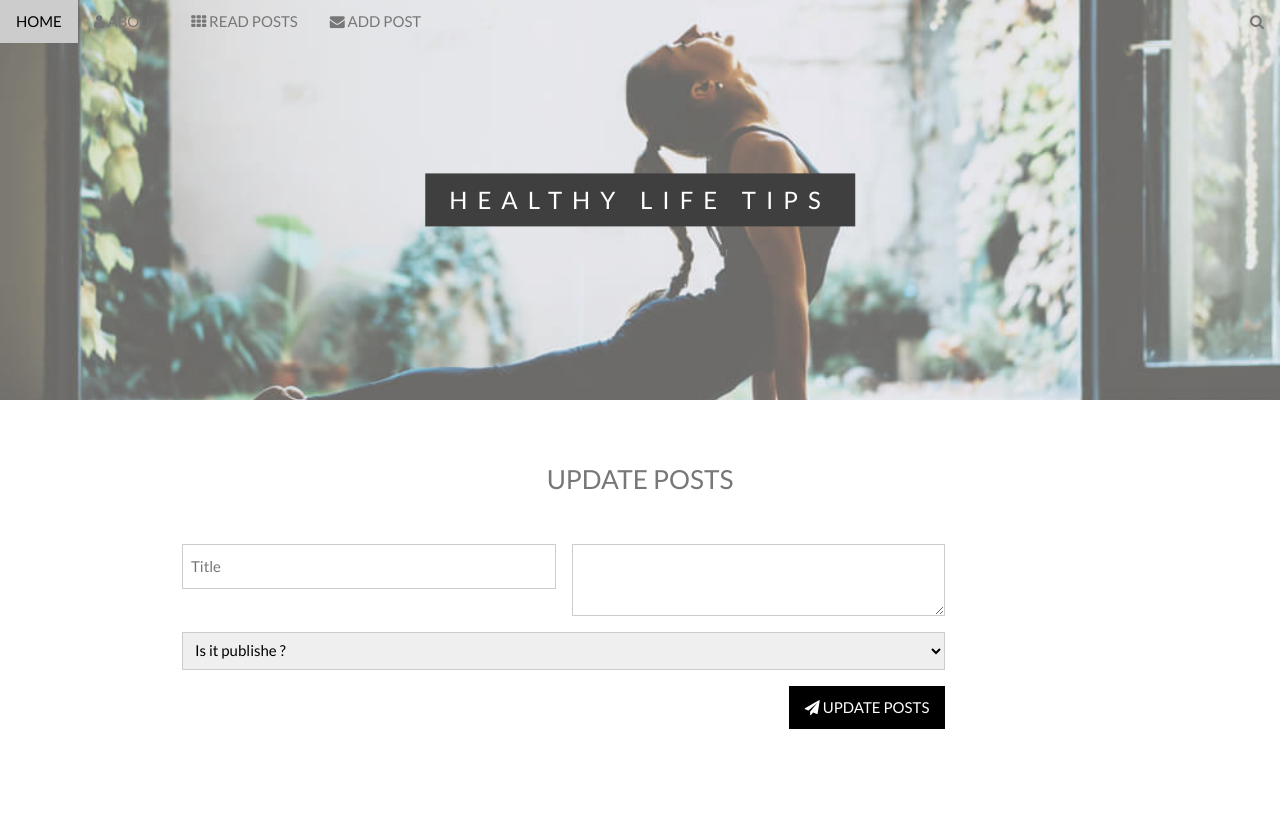
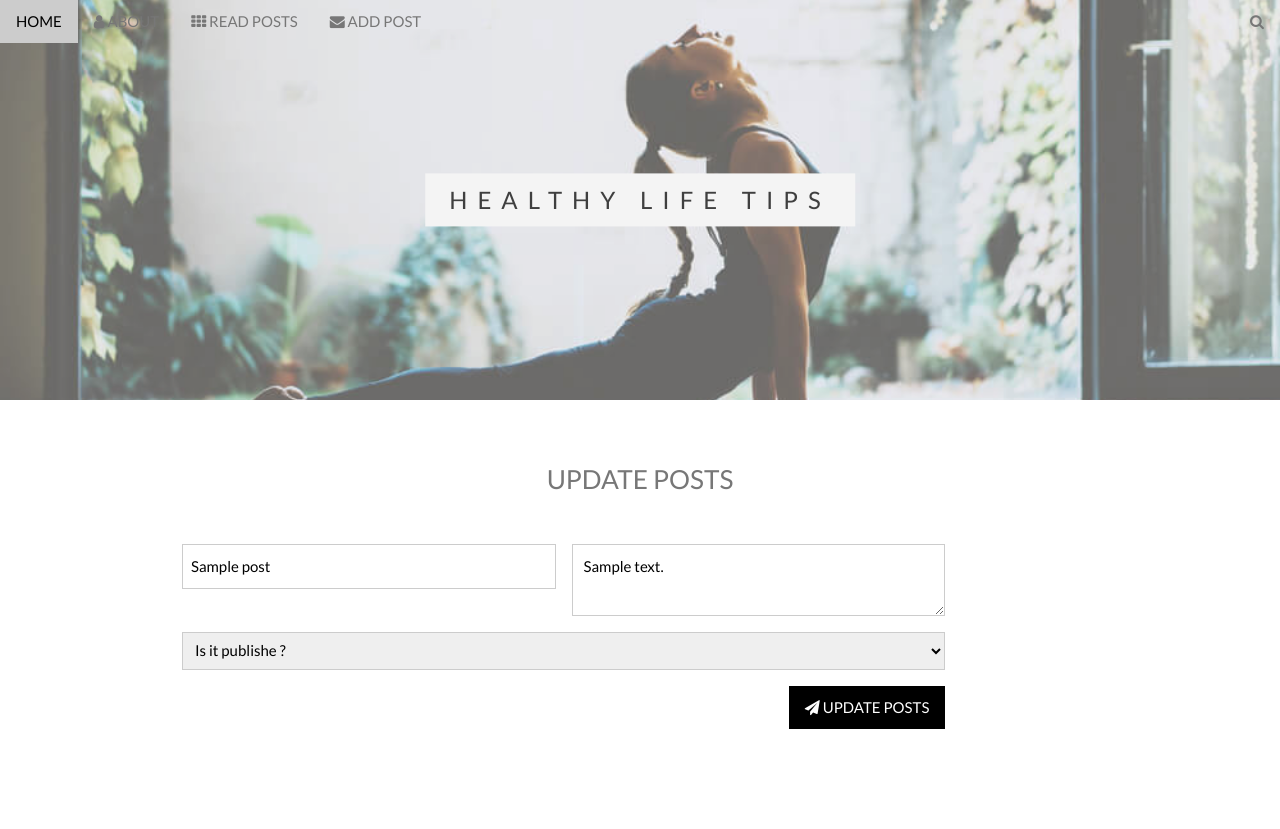
Before and after one commit to TUWAIQ-PYTHON-5/LAB_ORM_2, a Django app: page /update/1/ in a window 1280 px wide. Shown: the top 829 px of the page. Run offline with Django 4.2, Linux system fonts and the light colour scheme; tables that the repository leaves empty hold one stand-in row (values such as "Sample post").

Commit message:
done the detail and update

```diff
--- a/Blog/main/templates/main/home.html
+++ b/Blog/main/templates/main/home.html
@@ -32,7 +32,7 @@ body, html {
 
 .bgimg-2 {
   background-image: url("{% static 'images/posts1.jpg' %}");
-  min-height: 400px;
+  min-height: 100%;
 }
 
 
@@ -55,19 +55,20 @@ body, html {
     <a class="w3-bar-item w3-button w3-hover-black w3-hide-medium w3-hide-large w3-right" href="javascript:void(0);" onclick="toggleFunction()" title="Toggle Navigation Menu">
       <i class="fa fa-bars"></i>
     </a>
-    <a href="#home" class="w3-bar-item w3-button">HOME</a>
-    <a href="#about" class="w3-bar-item w3-button w3-hide-small"><i class="fa fa-user"></i> ABOUT</a>
-    <a href="#Posts" class="w3-bar-item w3-button w3-hide-small"><i class="fa fa-th"></i> READ POSTS </a>
-    <a href="#Addpost" class="w3-bar-item w3-button w3-hide-small"><i class="fa fa-envelope"></i> ADD POST </a>
-    <a href="#" class="w3-bar-item w3-button w3-hide-small w3-right w3-hover-red">
+    <a href="{% url 'main:home_page' %}#home" class="w3-bar-item w3-button">HOME</a>
+    <a href="{% url 'main:home_page' %}#about" class="w3-bar-item w3-button w3-hide-small"><i class="fa fa-user"></i> ABOUT</a>
+    <a href="{% url 'main:home_page' %}#posts" class="w3-bar-item w3-button w3-hide-small"><i class="fa fa-th"></i> READ POSTS </a>
+    <a href="{% url 'main:home_page' %}#addpost" class="w3-bar-item w3-button w3-hide-small"><i class="fa fa-envelope"></i> ADD POST </a>
+    <form action="" method="get">
+      <a href="#" class="w3-bar-item w3-button w3-hide-small w3-right w3-hover-red">
       <i class="fa fa-search"></i>
     </a>
   </div>
 
   <div id="navDemo" class="w3-bar-block w3-white w3-hide w3-hide-large w3-hide-medium">
     <a href="#about" class="w3-bar-item w3-button" onclick="toggleFunction()">ABOUT</a>
-    <a href="#Posts" class="w3-bar-item w3-button" onclick="toggleFunction()"> READ POSTS</a>
-    <a href="#Addpost" class="w3-bar-item w3-button" onclick="toggleFunction()">ADD POSTS </a>
+    <a href="#posts" class="w3-bar-item w3-button" onclick="toggleFunction()"> READ POSTS</a>
+    <a href="#pddpost" class="w3-bar-item w3-button" onclick="toggleFunction()">ADD POSTS </a>
     <a href="#" class="w3-bar-item w3-button">SEARCH</a>
   </div>
 </div>
@@ -75,52 +76,52 @@ body, html {
 <!-- First Logo  -->
 <div class="bgimg-1 w3-display-container w3-opacity-min" id="home">
   <div class="w3-display-middle" style="white-space:nowrap;">
-    <span class="w3-center w3-padding-large w3-black w3-xlarge w3-wide w3-animate-opacity">HEALTHY <span class="w3-hide-small">LIFE</span> TIPS </span>
+    <span class="w3-center w3-padding-large w3-light-grey w3-xlarge w3-wide w3-animate-opacity">HEALTHY <span class="w3-hide-small">LIFE</span> TIPS </span>
   </div>
 </div>
 {% block content %}
 <!--  (About Section) -->
-<div class="w3-co
-ntent w3-container w3-padding-64" id="about">
+<div class="w3-content w3-container w3-padding-64" id="about">
   <h3 class="w3-center">ABOUT ME</h3>
   <p class="w3-center"><em> Healthy LifeStyle </em></p>
   <p> Our favorite health blogs that help empower people to find customized, targeted ways to nourish bodies and minds, just like we do.
-    If you're looking for inspiration on how to cook healthy meals, get in the best shape of your life, and improve your mental well being, these are the blogs you need to be reading. You can also share with us your healthy lifestyle</p>
+    If you're looking for inspiration on how to cook healthy meals, get in the best shape of your life, and improve your mental well being,
+    these are the blogs you need to be reading. You can also share with us your healthy lifestyle</p>
 
 
 
 <!-- Second  Image  -->
 <div class="bgimg-2 w3-display-container w3-opacity-min w3-padding-large">
   <div class="w3-display-middle">
-    <span class="w3-center w3-padding-large w3-black w3-xlarge w3-wide w3-animate-opacity"> POSTS </span>
+    <span class="w3-center w3-padding-large w3-light-grey w3-xlarge w3-wide w3-animate-opacity"> POSTS </span>
   </div>
 </div>
 
 <!-- Container ( Read Post Section) -->
 
 
-<div class="w3-content w3-container w3-padding-64" id="Posts">
+<div class="w3-content w3-container w3-padding-64" id="posts">
     <h4 class="w3-center"> Here are some of published posts . </h4><br><br>
 
 <!-- Responsive Grid. Four columns on tablets, laptops and desktops. Will stack on mobile devices/small screens (100% width) -->
- {% for Post in posts %}
 
 <div class="row">
+  {% for post in posts %}
     <div class="col-sm-6 mb-3 mb-sm-0">
       <div class="card ">
         <div class="card-body">
-          <h5 class="card-title">{{ post.title }} </h5>
+          <a href= "{% url 'main:post_detail' post.id  %}"><h5 class="card-title">{{ post.title }}</h5></a>
           <p class="card-text">{{ post.Content }}</p>
           <p class="card-text">{{ post.publish_date }}</p>
         </div>
       </div>
     </div>
+  {% endfor %}
   </div>
 
-  {% endfor %}
 
 <!--  (Add Posts Section) -->
-<div class="w3-content w3-container w3-padding-64" id="Addpost">
+<div class="w3-content w3-container w3-padding-64" id="addpost">
   <h3 class="w3-center"> ADD POSTS </h3>
   <p class="w3-center"><em>I'd love to see your lifestyle !</em></p>
 
@@ -134,7 +135,7 @@ ntent w3-container w3-padding-64" id="about">
             <input class="w3-input w3-border" type="text" name="title" placeholder="Title" >
             </div>
           <div class="w3-half">
-            <textarea class="w3-input w3-border " name="content"> </textarea>
+            <textarea class="w3-input w3-border" name="content"placeholder="Content"> </textarea>
           </div>
         </div>
         <select class="w3-input w3-border" name="is_published">
--- a/Blog/main/templates/main/update_post.html
+++ b/Blog/main/templates/main/update_post.html
@@ -1,13 +1,15 @@
 {% extends 'main/home.html' %}
 {% load static %}
+{% block title %} Update Page {% endblock %}
 
 {% block content %}
+
 <div class="w3-content w3-container w3-padding-64" id="Addpost">
     <h3 class="w3-center"> UPDATE POSTS </h3>
     <div class="w3-row w3-padding-32 w3-section w3-container">
       <div class="w3-col m10 w5-panel ">
 
-        <form action="" method="post">
+        <form action="{% url 'main:update_post' post.id %}" method="post">
           {% csrf_token %}
           <div class="w3-row-padding" style="margin:0 -16px 16px -16px">
             <div class="w3-half">
@@ -19,11 +21,12 @@
           </div>
           <select class="w3-input w3-border" name="is_published" value="{{ post.publish_date }}">
           <option selected > Is it publishe ?</option>
-          <option class="w3-input w3-border" value="True" {% if blog.is_published == True %} selected {% endif %}> Yes </option>
-          <option class="w3-input w3-border" value="False" {% if blog.is_published == False %} selected {% endif %}> No </option> </select>
+          <option class="w3-input w3-border" value="True {% if post.is_published == True %} selected {% endif %}"> Yes </option>
+          <option class="w3-input w3-border" value="False {% if post.is_published == False %} selected {% endif %}"> No </option> </select>
           <button class="w3-button w3-black w3-right w3-section" type="submit">
             <i class="fa fa-paper-plane"></i> UPDATE POSTS
           </button>
+
 
 
         </form>
--- a/Blog/main/urls.py
+++ b/Blog/main/urls.py
@@ -8,4 +8,10 @@ urlpatterns = [
 
     path('', views.home_page, name="home_page"),
     path("update/<post_id>/", views.update_post, name="update_post"),
+    path("delete/<post_id>/", views.delete_post, name="delete_post"),
+    path("details/<post_id>/", views.post_detail, name="post_detail"),
+    path("search/", views.post_search, name="post_search"),
+
+
+
 ]
--- a/Blog/main/views.py
+++ b/Blog/main/views.py
@@ -6,17 +6,17 @@ from .models import Post
 
 
 def home_page (request : HttpRequest):
-    Posts = Post.objects.all()
-    context = {"posts" : Posts}
+    posts = Post.objects.all()
     if request.method == "POST":
         new_post = Post(title=request.POST["title"], Content=request.POST["content"], is_published=request.POST["is_published"])
         new_post.save()
+        print(request.POST["title"])
         return redirect("main:home_page")
+    context = {"posts" : posts}
     return render (request,"main/home.html", context)
 
 
 def update_post (request : HttpRequest, post_id):
-
     posts = Post.objects.get(id=post_id)
     posts.publish_date = posts.publish_date.isoformat
     if request.method == "POST":
@@ -26,6 +26,27 @@ def update_post (request : HttpRequest, post_id):
         posts.publish_date = request.POST["publish_date"]
 
         posts.save()
-        return redirect("main:home_page")
+        return redirect("main:post_detail")
 
-    return render(request,"main/update_post.html", {"posts" : posts})
+    return render(request,"main/update_post.html", {"post" : posts})
+
+
+
+def delete_post (request : HttpRequest, post_id):
+    posts = Post.objects.get(id=post_id)
+    posts.delete()
+    return redirect("main:home_page")
+
+
+
+def post_detail(request : HttpRequest, post_id):
+    post = Post.objects.get(id=post_id)
+
+    return render(request, "main/post_detail.html", {"post" : post})
+
+
+
+def post_search(request: HttpRequest):
+    posts = Post.objects.filter(name__contains=request.GET.get('search'))
+
+    return render(request, 'main/post_detail.html', {'posts':posts})
```
Also changed, not shown: Blog/main/templates/main/post_detail.html (added, +26 -0 lines).
